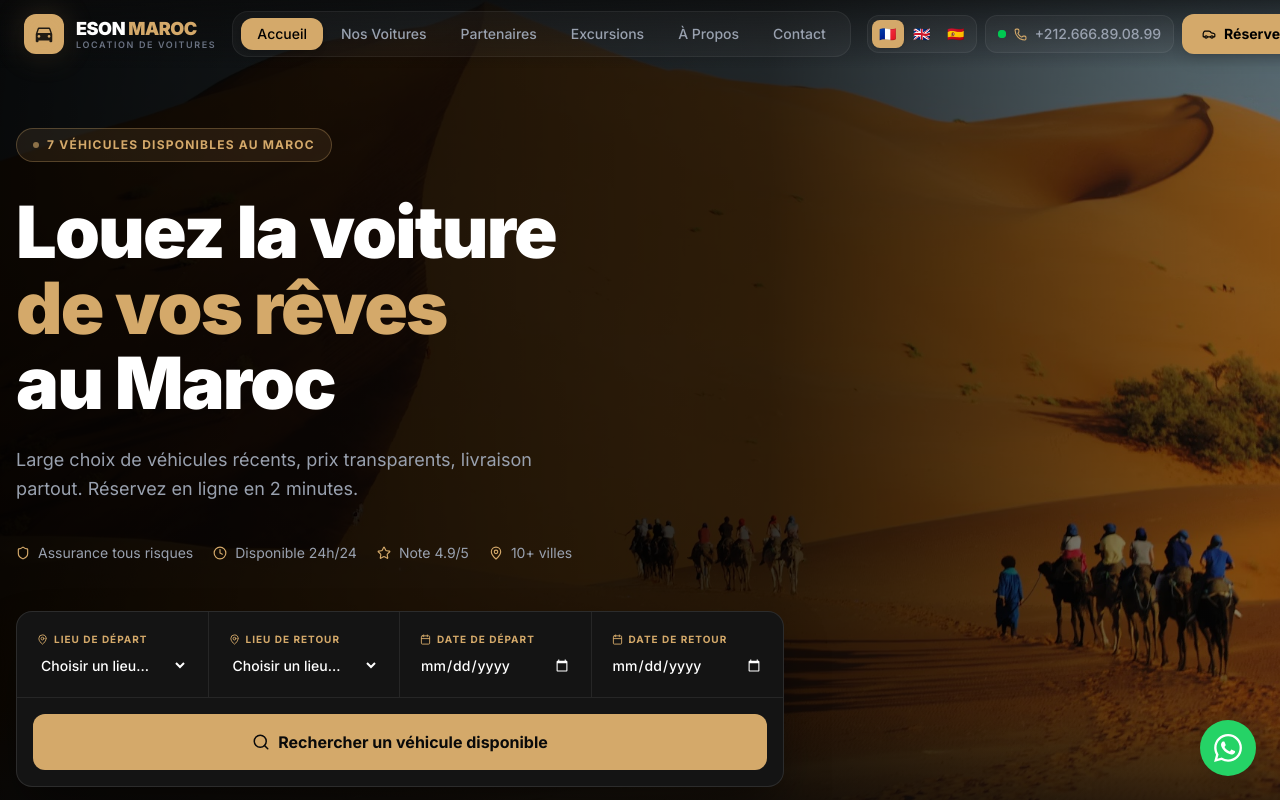
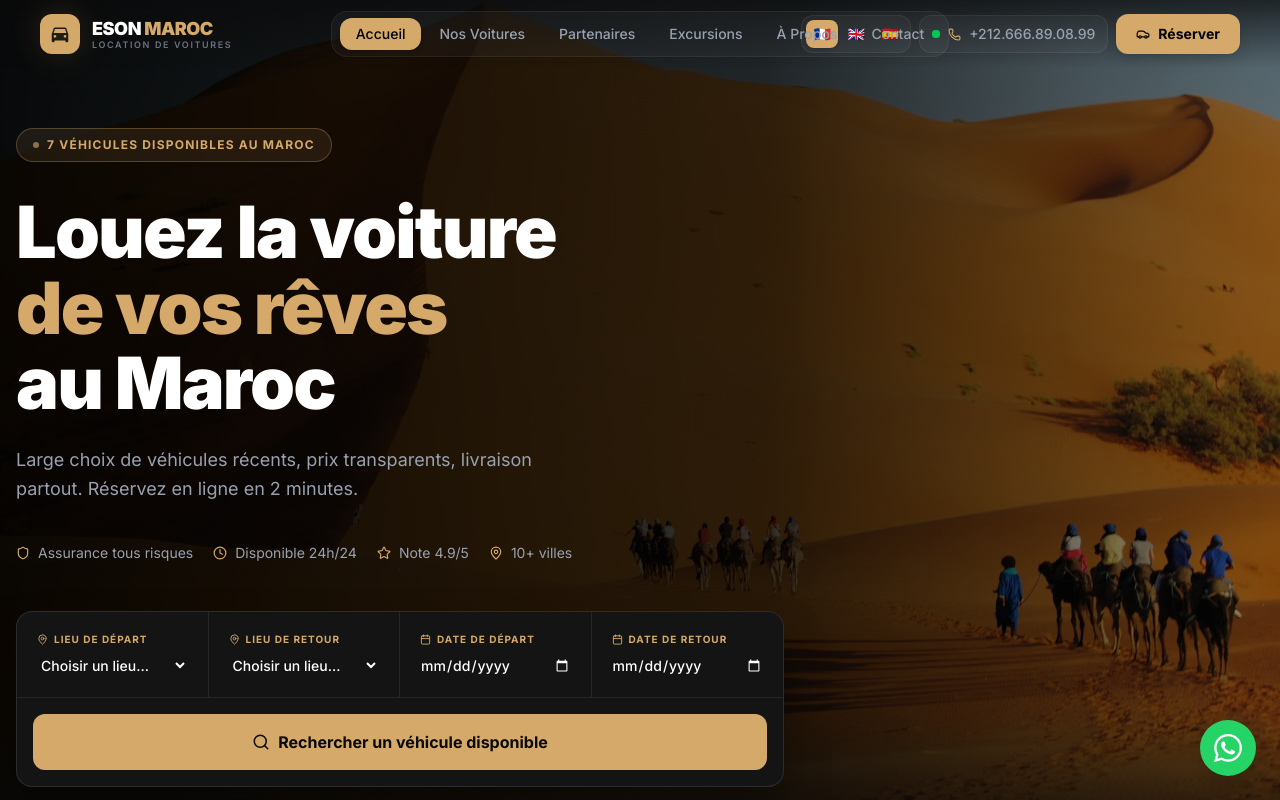
Before and after one commit to haytam940-crypto/car-rental-app, a Next.js app: page / in a window 1280 px wide. Shown: the top 800 px of the page. Built offline with nearby package versions, Linux system fonts and the light colour scheme.

Commit message:
feat: header 3-column layout — logo left, nav center, actions right

```diff
--- a/components/Header.tsx
+++ b/components/Header.tsx
@@ -68,18 +68,17 @@ export default function Header() {
             : "linear-gradient(to bottom, rgba(10,10,10,0.7) 0%, transparent 100%)",
         }}
       >
-        {/* Main bar */}
-        <div className="max-w-7xl mx-auto px-4 sm:px-6 h-[68px] flex items-center justify-between gap-4">
+        {/* Main bar — 3 colonnes : Logo | Nav centré | Actions */}
+        <div className="max-w-7xl mx-auto px-6 sm:px-10 h-[68px] grid grid-cols-3 items-center">
 
-          {/* ── Logo ── */}
-          <Link href="/" className="flex items-center gap-3 shrink-0 group">
+          {/* ── Col 1 : Logo (extrême gauche) ── */}
+          <Link href="/" className="flex items-center gap-3 shrink-0 group justify-self-start">
             <div className="relative">
               <div className="w-10 h-10 bg-[#D4A96A] rounded-xl flex items-center justify-center shadow-lg group-hover:scale-105 transition-transform duration-200">
                 <svg width="22" height="22" viewBox="0 0 24 24" fill="#0a0a0a">
                   <path d="M18.92 6.01C18.72 5.42 18.16 5 17.5 5h-11c-.66 0-1.21.42-1.42 1.01L3 12v8c0 .55.45 1 1 1h1c.55 0 1-.45 1-1v-1h12v1c0 .55.45 1 1 1h1c.55 0 1-.45 1-1v-8l-2.08-5.99zM6.5 16c-.83 0-1.5-.67-1.5-1.5S5.67 13 6.5 13s1.5.67 1.5 1.5S7.33 16 6.5 16zm11 0c-.83 0-1.5-.67-1.5-1.5s.67-1.5 1.5-1.5 1.5.67 1.5 1.5-.67 1.5-1.5 1.5zM5 11l1.5-4.5h11L19 11H5z"/>
                 </svg>
               </div>
-              {/* glow */}
               <div className="absolute inset-0 w-10 h-10 bg-[#D4A96A] rounded-xl blur-lg opacity-20 group-hover:opacity-40 transition-opacity duration-200" />
             </div>
             <div className="leading-none">
@@ -92,8 +91,8 @@ export default function Header() {
             </div>
           </Link>
 
-          {/* ── Nav desktop ── */}
-          <nav className="hidden lg:flex items-center">
+          {/* ── Col 2 : Nav (centre absolu) ── */}
+          <nav className="hidden lg:flex items-center justify-self-center">
             <div className="flex items-center gap-0.5 bg-white/[0.04] border border-white/[0.06] rounded-2xl px-2 py-1.5">
               {NAV_LINKS.map((link) => {
                 const active = isActive(link.href);
@@ -114,19 +113,17 @@ export default function Header() {
             </div>
           </nav>
 
-          {/* ── Right side ── */}
-          <div className="hidden md:flex items-center gap-2 shrink-0">
+          {/* ── Col 3 : Actions (extrême droite) ── */}
+          <div className="flex items-center gap-2 justify-self-end">
             {/* Language switcher */}
-            <div className="flex items-center gap-0.5 bg-white/[0.04] border border-white/[0.06] rounded-xl p-1">
+            <div className="hidden md:flex items-center gap-0.5 bg-white/[0.04] border border-white/[0.06] rounded-xl p-1">
               {LANGUAGES.map(({ code, flag }) => (
                 <button
                   key={code}
                   onClick={() => setLang(code)}
                   title={code.toUpperCase()}
                   className={`w-8 h-7 rounded-lg text-sm flex items-center justify-center transition-all duration-150 ${
-                    lang === code
-                      ? "bg-[#D4A96A] shadow-sm"
-                      : "hover:bg-white/8"
+                    lang === code ? "bg-[#D4A96A] shadow-sm" : "hover:bg-white/8"
                   }`}
                 >
                   {flag}
@@ -137,7 +134,7 @@ export default function Header() {
             {/* Phone */}
             <a
               href="tel:+212666890899"
-              className="hidden xl:flex items-center gap-2 bg-white/[0.04] border border-white/[0.06] hover:border-[#D4A96A]/30 rounded-xl px-3 py-2 text-sm text-gray-400 hover:text-white transition-all duration-200 group"
+              className="hidden xl:flex items-center gap-2 bg-white/[0.04] border border-white/[0.06] hover:border-[#D4A96A]/30 rounded-xl px-3 py-2 text-sm text-gray-400 hover:text-white transition-all duration-200"
             >
               <span className="relative flex h-2 w-2">
                 <span className="animate-ping absolute inline-flex h-full w-full rounded-full bg-green-400 opacity-60" />
@@ -150,16 +147,15 @@ export default function Header() {
             {/* CTA */}
             <Link
               href="/fleet"
-              className="flex items-center gap-2 bg-[#D4A96A] hover:bg-[#c49558] text-black font-bold text-sm px-5 py-2.5 rounded-xl transition-all duration-200 shadow-lg hover:shadow-[#D4A96A]/20 hover:shadow-xl hover:-translate-y-0.5"
+              className="hidden md:flex items-center gap-2 bg-[#D4A96A] hover:bg-[#c49558] text-black font-bold text-sm px-5 py-2.5 rounded-xl transition-all duration-200 shadow-lg hover:shadow-[#D4A96A]/20 hover:shadow-xl hover:-translate-y-0.5"
             >
               <Car size={14} />
               {t("header.book")}
             </Link>
-          </div>
 
-          {/* ── Burger ── */}
+            {/* ── Burger mobile ── */}
             <button
-            className="md:hidden relative w-10 h-10 flex items-center justify-center rounded-xl bg-white/5 border border-white/8 text-white hover:bg-white/10 transition-colors"
+              className="lg:hidden relative w-10 h-10 flex items-center justify-center rounded-xl bg-white/5 border border-white/8 text-white hover:bg-white/10 transition-colors"
               onClick={() => setOpen(!open)}
               aria-label="Menu"
             >
@@ -170,6 +166,8 @@ export default function Header() {
                 <X size={20} />
               </span>
             </button>
+          </div>
+
         </div>
       </header>
 
```
Lines whose indentation alone changed are shown as unchanged.
